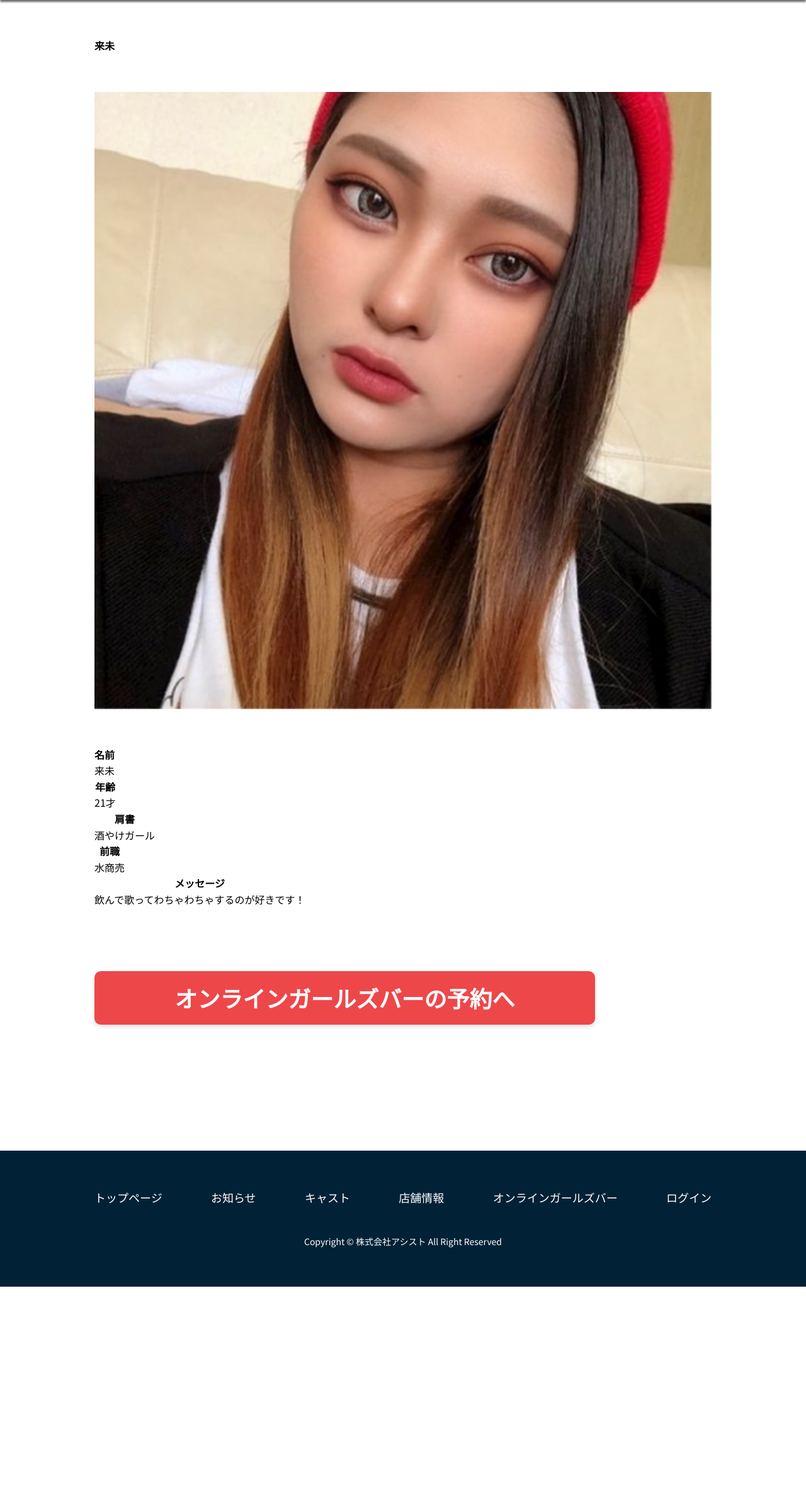
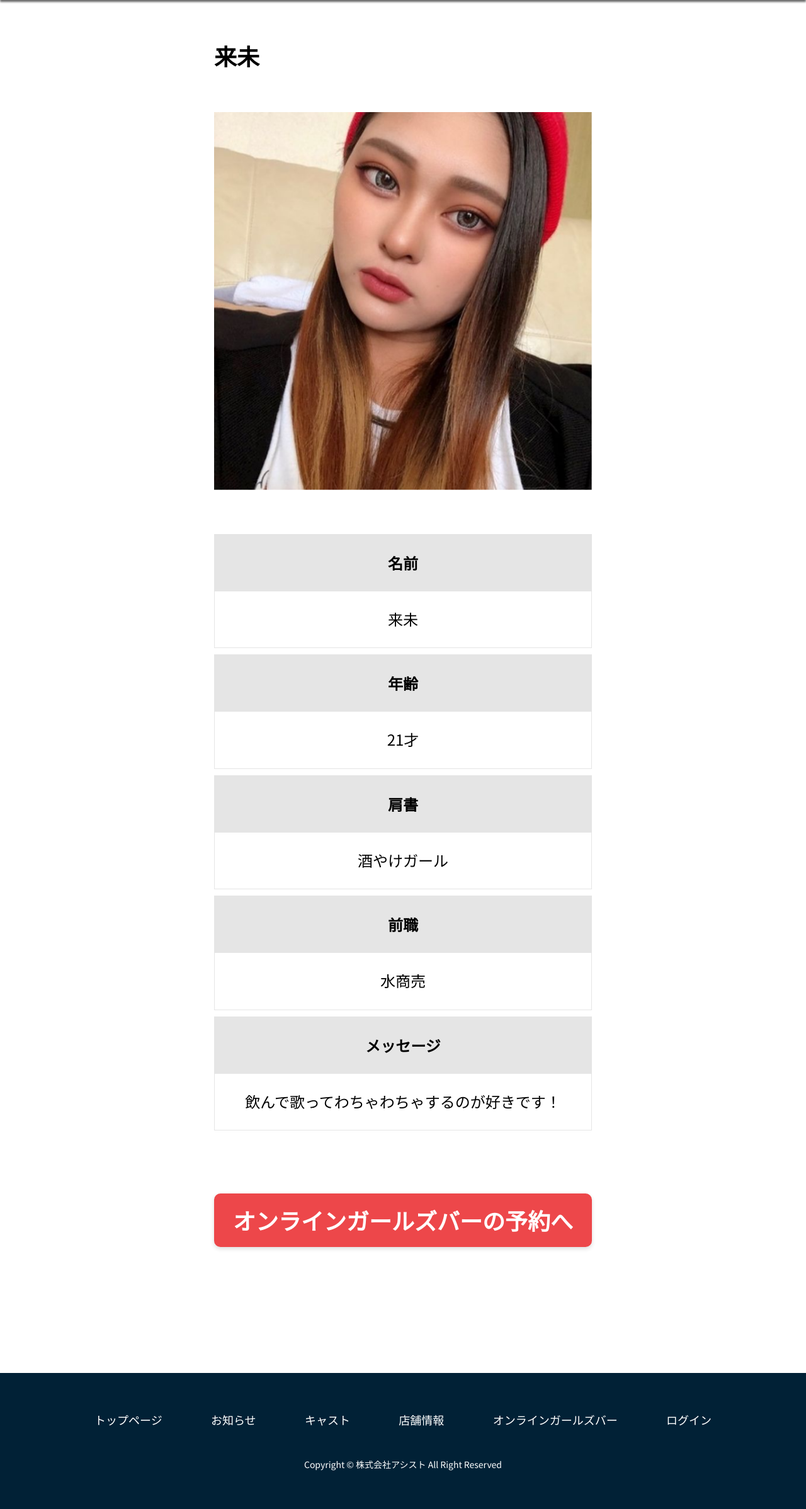
Before and after one commit to ttcksf/asist, a PHP site: page /single-cast.html in a window 1280 px wide. Shown: the part 100-2496 px from the top of the page at 63% size. Before the commit the page ends 2143 px from the top, so only its background shows below. Run offline with PHP 8.4, Linux system fonts and the light colour scheme.

Commit message:
single-castのPC版とSP版が完成

```diff
--- a/css/_single-cast.scss
+++ b/css/_single-cast.scss
@@ -0,0 +1,90 @@
+.cast-single{
+
+}
+.cast-single__inner{
+
+}
+.cast{
+    width: 600px;
+    margin: 0 auto;
+    @include mq(tab) {
+        width: 480px;
+    }
+    @include mq(sp) {
+        max-width: 100%;
+        width: 100%;
+    }
+}
+.cast__head{
+    font-family: $font-base;
+    font-size: 36px;
+    @include mq(tab) {
+        font-size: 32px;
+    }
+    @include mq(sp) {
+        font-size: 28px;
+    }
+}
+.cast__img{
+    width: 100%;
+    height: 100%;
+    padding-top: 100%;
+    display: block;
+    position: relative;
+    img{
+        width: 100%;
+        height: 100%;
+        position: absolute;
+        top: 0;
+        left: 0;
+    }
+}
+.cast__table{
+    width: 100%;
+    margin: 0 auto;
+    @include mq(sp) {
+        margin-bottom: 60px;
+    }
+    .cell{
+        margin-top: 10px;
+        width: 100%;
+        border: 1px solid $color-gray;
+        width: 100%;
+        max-width: 100%;
+        table-layout: fixed;
+    }
+    tr{
+        th,
+        td{
+            text-align: center;
+            height: 90px;
+            font-family: $font-base;
+            font-size: 24px;
+            @include mq(tab) {
+                height: 70px;
+            }
+            @include mq(sp) {
+                height: 50px;
+                font-size: 18px;
+            }
+        }
+        th{
+            background: $color-gray;
+            line-height: 90px;
+            @include mq(tab) {
+                line-height: 70px;
+            }
+            @include mq(sp) {
+                line-height: 50px;
+            }
+        }
+        td{
+            background: $color-white;
+            line-height: 1.7;
+            vertical-align: middle;
+        }
+    }
+}
+.cast__button{
+    text-align: center;
+}
--- a/css/style.css
+++ b/css/style.css
@@ -2064,4 +2064,125 @@ textarea {
 .casts-page__button {
   text-align: center;
 }
+
+.cast {
+  width: 600px;
+  margin: 0 auto;
+}
+
+@media (min-width: 768px) and (max-width: 1024px) {
+  .cast {
+    width: 480px;
+  }
+}
+
+@media (max-width: 767px) {
+  .cast {
+    max-width: 100%;
+    width: 100%;
+  }
+}
+
+.cast__head {
+  font-family: "Noto Sans JP", sans-serif;
+  font-size: 36px;
+}
+
+@media (min-width: 768px) and (max-width: 1024px) {
+  .cast__head {
+    font-size: 32px;
+  }
+}
+
+@media (max-width: 767px) {
+  .cast__head {
+    font-size: 28px;
+  }
+}
+
+.cast__img {
+  width: 100%;
+  height: 100%;
+  padding-top: 100%;
+  display: block;
+  position: relative;
+}
+
+.cast__img img {
+  width: 100%;
+  height: 100%;
+  position: absolute;
+  top: 0;
+  left: 0;
+}
+
+.cast__table {
+  width: 100%;
+  margin: 0 auto;
+}
+
+@media (max-width: 767px) {
+  .cast__table {
+    margin-bottom: 60px;
+  }
+}
+
+.cast__table .cell {
+  margin-top: 10px;
+  width: 100%;
+  border: 1px solid #e5e5e5;
+  width: 100%;
+  max-width: 100%;
+  table-layout: fixed;
+}
+
+.cast__table tr th,
+.cast__table tr td {
+  text-align: center;
+  height: 90px;
+  font-family: "Noto Sans JP", sans-serif;
+  font-size: 24px;
+}
+
+@media (min-width: 768px) and (max-width: 1024px) {
+  .cast__table tr th,
+  .cast__table tr td {
+    height: 70px;
+  }
+}
+
+@media (max-width: 767px) {
+  .cast__table tr th,
+  .cast__table tr td {
+    height: 50px;
+    font-size: 18px;
+  }
+}
+
+.cast__table tr th {
+  background: #e5e5e5;
+  line-height: 90px;
+}
+
+@media (min-width: 768px) and (max-width: 1024px) {
+  .cast__table tr th {
+    line-height: 70px;
+  }
+}
+
+@media (max-width: 767px) {
+  .cast__table tr th {
+    line-height: 50px;
+  }
+}
+
+.cast__table tr td {
+  background: #fff;
+  line-height: 1.7;
+  vertical-align: middle;
+}
+
+.cast__button {
+  text-align: center;
+}
 /*# sourceMappingURL=style.css.map */
```
Also changed, not shown: 1 other file.
